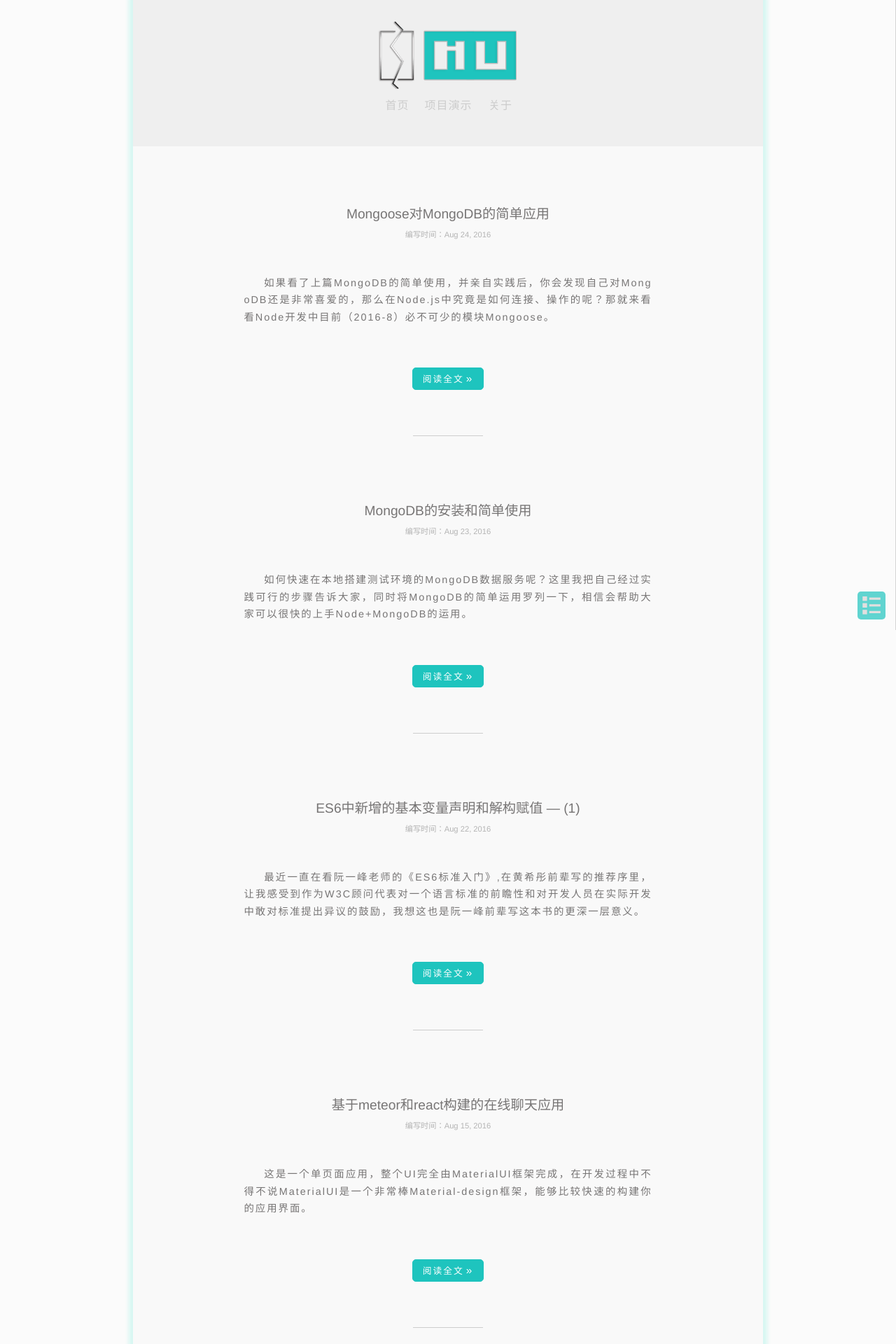
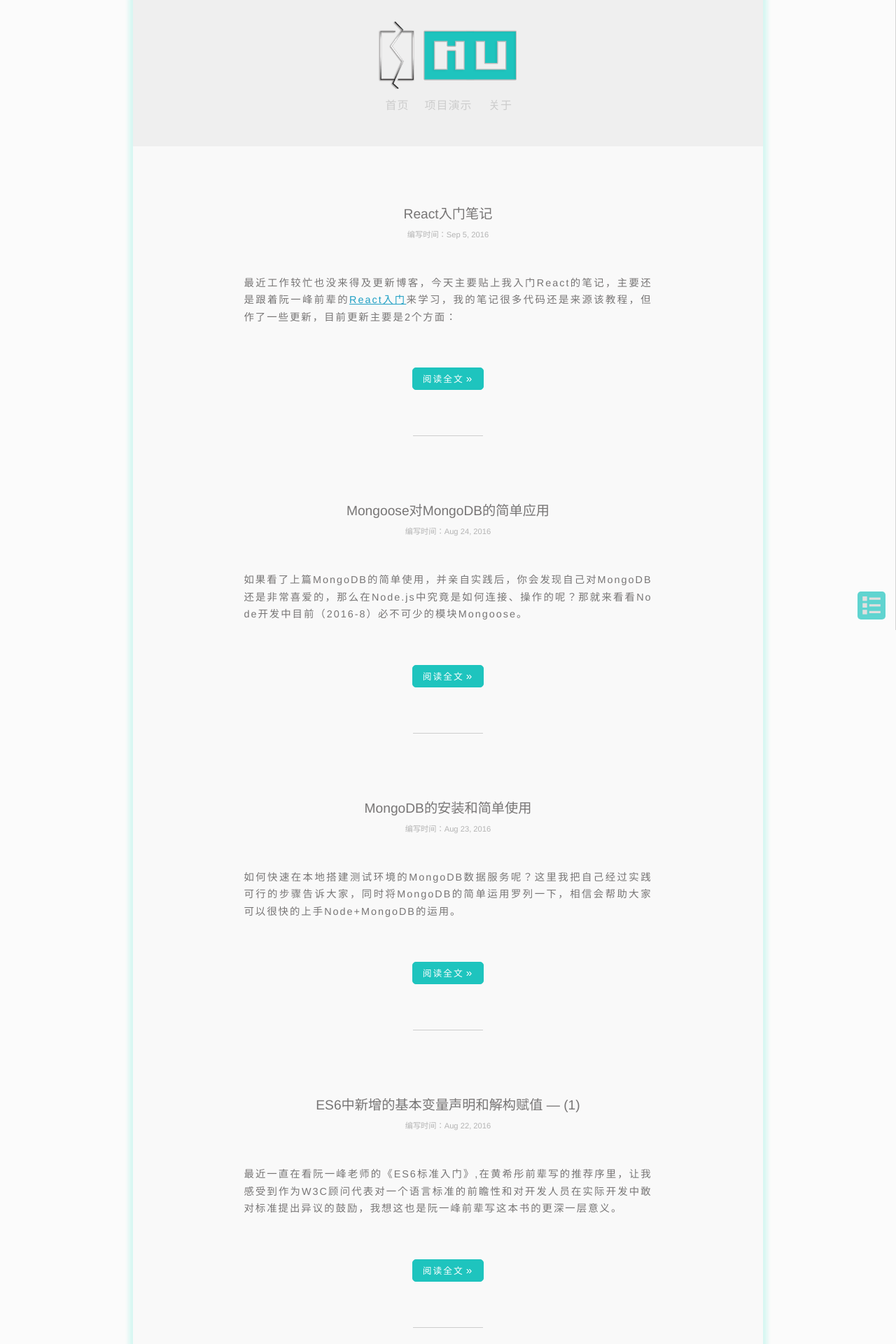
Before and after one commit to jacecao/jekyll-blog, a Jekyll site: the page built from index.html, in a window 1280 px wide. Shown: the top 1920 px of the page at 70% size. Built offline with Jekyll 4.4.1, drawn with Linux system fonts in a browser that asks for light colours; some web fonts are replaced; some of the changed lines change nothing that is shown.

Commit message:
更新内容和文章样式

````diff
--- /dev/null
+++ b/_posts/2016-09-05-react-learn-1.markdown
@@ -0,0 +1,296 @@
+---
+layout: post
+title:  "React入门笔记"
+categories: React
+---
+
+最近工作较忙也没来得及更新博客，今天主要贴上我入门React的笔记，主要还是跟着阮一峰前辈的[React入门](http://www.ruanyifeng.com/blog/2015/03/react.html)来学习，我的笔记很多代码还是来源该教程，但作了一些更新，目前更新主要是2个方面：
+
+```
+1.更新一些方法在ES6中的使用，和ES6代码的书写方式
+
+2.对一些比较常用的知识点参照官方说明文档作了一些补充和说明
+```
+
+对于刚入手React的朋友，我非常推荐阅读阮一峰前辈的这篇长文，下载代码练习很容易上手。
+
+***
+
+**环境准备**
+我这里是使用浏览器环境来练习的，所以我贴出`HTML`文档，其中React文件是来自[react-demo](https://github.com/ruanyf/react-demos),请去该地址下载，全文的`HTML`结构都是这样的：
+
+```html
+<!DOCTYPE html>
+<html>
+  <head>
+    <meta content="text/html; charset=utf-8">
+    <title>React-demo</title>
+    <script src="../build/react.js"></script>
+    <script src="../build/react-dom.js"></script>
+    <script src="../build/browser.min.js"></script>
+  </head>
+  <body>
+    <div id="example"></div>
+    <script type="text/babel">
+
+    </script>
+  </body>
+</html>
+
+```
+
+**PropTypes的使用**
+《React入门》前面几个例子我略过，从propTypes说起啦，
+ 组件的属性`this.props`可以接受任意值，字符串、对象、函数等等都可以。有时，我们需要一种机制，验证别人使用组件时，提供的参数是否符合要求。组件类的PropTypes属性，就是用来验证组件实例的属性是否符合要求注意这里组件创建的方式，必须这样才能生效使用上面的方式创建就不会生效。
+
+```javascript
+var Myprotypes = React.createClass({
+
+    propTypes: {
+      title: React.PropTypes.string.isRequired,
+      //这里要求title必须是字符串
+    },
+
+    render() {
+    return <h1> {this.props.title }</h1>;
+  }
+
+});
+
+var data = 123;
+
+ReactDOM.render(
+  <Myprotypes title={data} /> ,document.getElementById('example')
+);
+
+//代码能正常运行，但在后台就会打印一个错误提示
+
+```
+
+ES6代码书写方式
+
+```javascript
+class Myprotypes extends React.Component{
+
+  render() {
+    return <h1> {this.props.title }</h1>;
+  }
+
+}
+
+Myprotypes.propTypes = { title: React.PropTypes.string.isRequired};
+
+var data = 123;
+
+ReactDOM.render(
+  <Myprotypes title={data} /> ,document.getElementById('example')
+);
+```
+【注意】关于propTypes的使用，即使你的参数给的不符合我们设定的要求，代码回照样运行下去（只要代码本身没有错误），所以在官方文档里说了使用propTypes只是为了在开发阶段我们能对参数做一些限制，当参数不是我们当初要求时会在后台打印一个提示，这是为了更加方便的做调试。
+
+**getDefaultProps设置组件属性默认值**
+
+```javascript
+var Mydefault = React.createClass({
+  getDefaultProps() {
+    return {
+      title: 'hello jace'
+    };
+  },
+  render() {
+    return (<h1>{this.props.title}</h1>);
+  }
+});
+
+ReactDOM.render(<Mydefault />,document.getElementById('example'));
+```
+
+ES6中默认值的设定
+
+```javascript
+class Mydefault extends React.Component{
+  render() {
+    return (<h1>{this.props.title}</h1>);
+  }
+};
+
+Mydefault.defaultProps = {title: 'hello Jace'};
+
+ReactDOM.render(<Mydefault />,document.getElementById('example'));
+```
+
+**获取真实的DOM节点【ref属性的使用】**
+
+```javascript
+var Myinput = React.createClass({
+  handleClick: function() {
+    this.refs.myTextInput.focus();
+  },
+  render: function() {
+    return (
+      <div>
+        <input type="text" ref="myTextInput" />
+        <input type="button" value="Focus the input" onClick={this.handleClick} />
+      </div>
+    );
+  }
+});
+
+ReactDOM.render(
+  <Myinput />,
+  document.getElementById('example')
+);
+```
+由于 this.refs.[refName] 属性获取的是真实 DOM ，所以必须等到虚拟 DOM 插入文档以后，才能使用这个属性，否则会报错。所以一般都是通过事件回调来操作真实DOM。
+
+【`ES6中操作DOM`】
+
+```javascript
+class Myinput extends React.Component{
+  handleClick() {
+    this.refs.myTextInput.focus();
+  }
+  render() {
+    return (
+      <div>
+        <input type="text" ref="myTextInput" />
+        <input type="button" value="Focus the input" onClick={this.handleClick.bind(this)} />
+      </div>
+    );
+  }
+}
+
+ReactDOM.render(<Myinput/>,document.getElementById('example'));
+
+```
+【`注意`】在ES6编写中，需要注意回调函数中的this指向，这里在官方文档中也有也特别指出，这里我将原文放在这里：
+
+```
+ Methods follow the same semantics as regular ES6 classes,
+ meaning that they don't automatically bind this to the instance.
+ You'll have to explicitly use .bind(this) or arrow functions =>
+
+意思是这里同样遵循ES6中Class的规则,this不会自动的指向实例本身，
+需要我们显示的为其绑定，可以通过2中方法，
+一种是bind(),一种是箭头函数，官方的例子：
+
+// You can use bind() to preserve `this`
+<div onClick={this.tick.bind(this)}>
+
+// Or you can use arrow functions
+<div onClick={() => this.tick()}>
+
+```
+
+**this.state 状态机**
+状态机是React的一大创新，就是将组件看成是一个状态机，一开始有一个初始状态，然后用户互动，导致状态变化，从而触发重新渲染UI。
+
+```javascript
+var Like = React.createClass({
+  //初始化状态机
+  getInitialState: function() {
+    return {liked: false};
+  },
+  //通过交互回调来重设状态机
+  handleClick: function() {
+    this.setState({ liked: !this.state.liked});
+  },
+  render: function() {
+    //获取状态机
+    var text = this.state.liked ? 'like' : 'haven\'t liked';
+    return (
+      <p onClick = {this.handleClick}>
+        you {text} this.click to toggle.
+      </p>
+    );
+  }
+});
+
+ReactDOM.render(<Like />,document.getElementById('example'));
+```
+
+ES6中状态机的使用
+
+```javascript
+class Like extends React.Component {
+  //注意这里是状态机的初始化，这里代码一个都不能缺
+  constructor(props) {
+    super(props);
+    this.state = { liked: false };
+  }
+  handleClick() {
+    this.setState({ liked: !this.state.liked});
+  }
+  render() {
+  var text = this.state.liked? 'like' : 'haven\'t liked';
+    return (
+      <div>
+        <p>you {text} this.click to toggle.</p>
+        <input type="button" value="click me" onClick={this.handleClick.bind(this)}/>
+      </div>
+    );
+  }
+}
+ReactDOM.render(<Like />,document.getElementById('example'));
+```
+
+**表单元素的取值和交互**
+
+```javascript
+
+var InputV = React.createClass({
+  getInitialState: function() {
+    return {value: 'Hello!'};
+  },
+  handleChange: function(event) {
+    this.setState({ value: event.target.value.substr(0,10)});
+  },
+  render: function() {
+    var value = this.state.value;
+    return (
+      <div>
+        <input type="text" value={value} onChange={this.handleChange}/>
+        <p>{value}</p>
+      </div>
+    );
+  }
+});
+
+ReactDOM.render(<InputV/>,document.getElementById('example'));
+
+```
+ES6的使用
+
+```javascript
+
+class InputV extends React.Component{
+  constructor(props) {
+    super(props);
+    this.state = {value: 'Hello!'}
+  }
+  //注意这里需要传入event
+  handleChange(event) {
+    this.setState({ value: event.target.value});
+  }
+  render() {
+    var value = this.state.value;
+    return (
+      <div>
+        <input
+          type="text" value={value}
+          //这里使用第二种绑定this的方式
+          //需要注意的是需要箭头函数传递参数event
+          onChange={(event)=>this.handleChange(event)}
+        />
+        <p>{value}</p>
+      </div>
+    );
+  }
+};
+
+ReactDOM.render(<InputV/>,document.getElementById('example'));
+
+```
+
+【注意】在React的输入组件的value不能直接赋值即`<input value='这里不能直接赋值'/>`一旦直接赋值就是给组件写死一个默认值,这里必须使用这里的方法来给表单组件赋值,这也是符合Reactr通过用户的操作来改变动态机触发DOM渲染的原理。
+同时React里还给我们一些方便的表单限制操作，这里我们使用了一个字符长度控制的方法`event.target.value.substr(0,10)`，当用户输入长度超过10个字符串后就不会再录入后面的字符串
--- a/_sass/_base.scss
+++ b/_sass/_base.scss
@@ -117,7 +117,7 @@ blockquote {
  */
 pre,
 code {
-    font-size: 15px;
+    font-size: 18px;
     border: 1px solid $grey-color-light;
     border-radius: 3px;
     background-color: #eef;
--- a/css/base.css
+++ b/css/base.css
@@ -31,6 +31,10 @@ body
 {
 	font-family: -apple-system-font,"Helvetica Neue","PingFang SC","Hiragino Sans GB","Microsoft YaHei",sans-serif;
 	font-size: 16px;
+}
+strong{
+	color: #000;
+	font-size: 20px;
 }
 .clearfix::after
 {
--- a/css/main.css
+++ b/css/main.css
@@ -22,7 +22,7 @@
 	font-size: 0.9em;
 	line-height: 1.7;
 	/* letter-spacing: 2px; */
-	text-indent: 2em;
+	/* text-indent: 2em; */
 	word-break: break-all;
 	color: #777575;
 }
````
Also changed, not shown: 7 other files.
